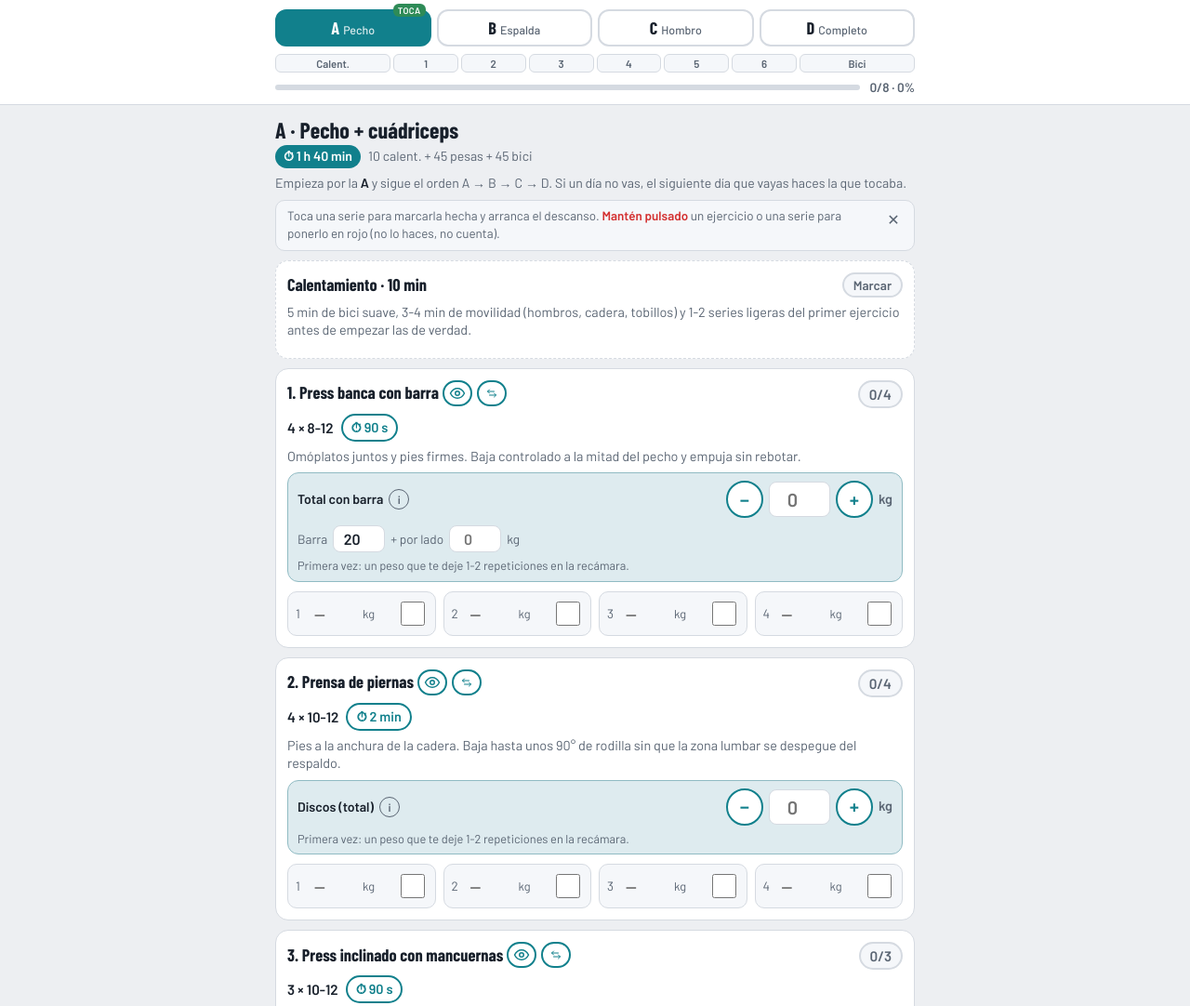
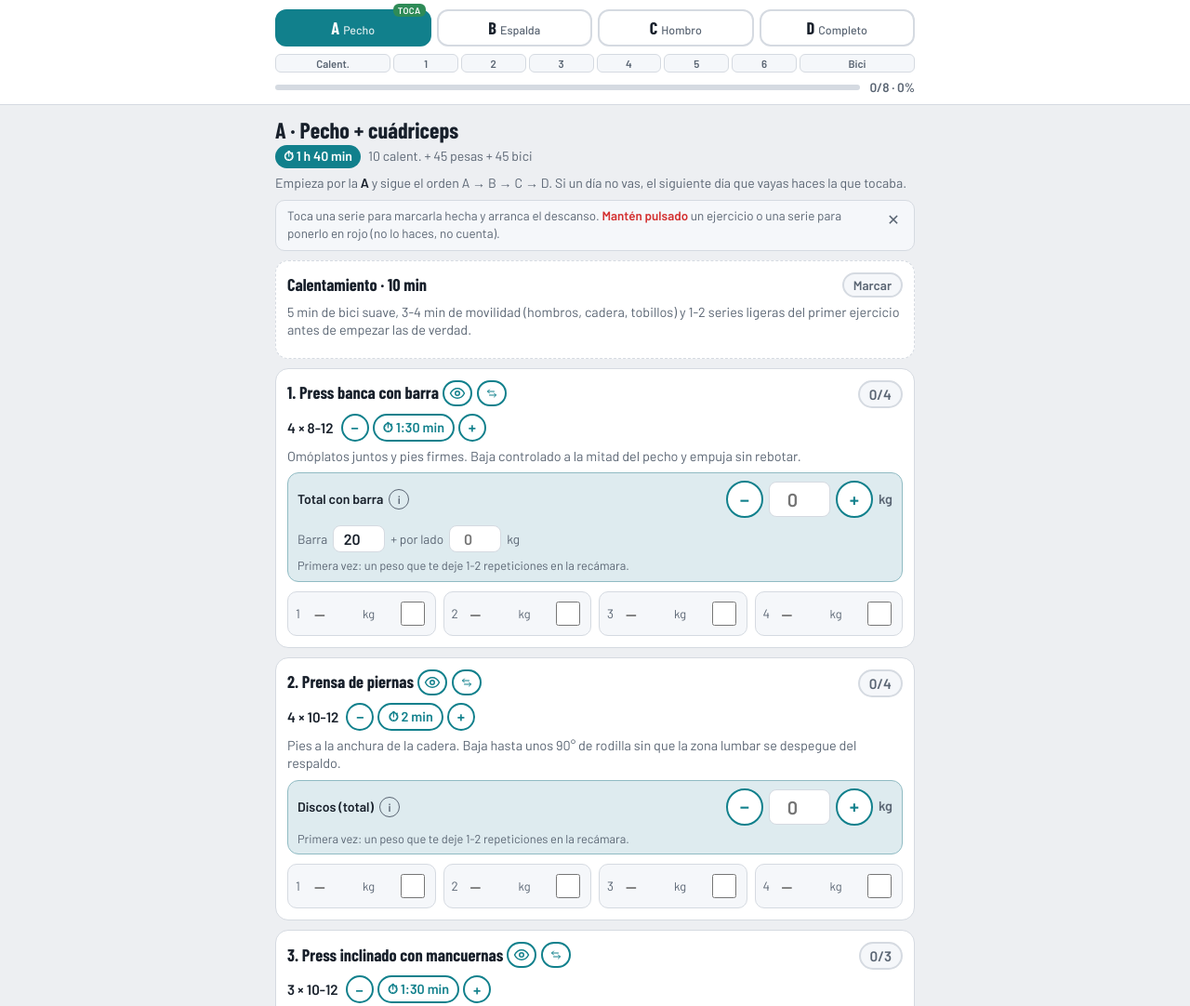
Before and after one commit to pupupi/rutina-gym, a plain HTML site: page index.html in a window 1280 px wide. Shown: the top 1082 px of the page at 93% size. Drawn offline with nearby package versions, Linux system fonts and the light colour scheme.

Commit message:
Descanso ajustable por ejercicio y recordado para cada rutina
Co-Authored-By: Claude Opus 5.5 <noreply@anthropic.com>
Claude-Session: https://claude.ai/code/session_015Ejaq5g85xWfBuJk1TEfsX

```diff
--- a/index.html
+++ b/index.html
@@ -208,6 +208,11 @@ nav button.next::after{top:-8px;right:4px}
 .whist{font-size:.8rem;margin-top:6px;line-height:1.3}
 .prev{font-size:.84rem;margin:0 0 8px}
 .sets{grid-template-columns:minmax(0,1fr) minmax(0,1fr);gap:8px}
+.rgrp{display:inline-flex;align-items:center;gap:4px}
+.rstep{width:30px;height:30px;border-radius:50%;border:2px solid var(--accent);background:transparent;color:var(--accent);font:700 1.05rem/1 Barlow,Arial,sans-serif;cursor:pointer;padding:0}
+.rstep:disabled{opacity:.35;cursor:default}
+.rreset{border:0;background:transparent;color:var(--muted);font:500 .82rem Barlow,Arial,sans-serif;cursor:pointer;padding:4px 2px;text-decoration:underline}
+.rreset[hidden]{display:none}
 .sets.one{grid-template-columns:minmax(0,1fr)}
 .set{min-height:48px;padding:6px 8px;gap:4px;cursor:pointer;min-width:0}
 .set input[type=number]{width:48px;min-width:0;font-size:1.1rem}
@@ -378,7 +383,7 @@ const INC = { mancuerna:2, barra:2.5, maquina:2.5, discos:5, corporal:2.5 };
    work: { id: {hist:[{kg,date}], bar} }           peso de trabajo de cada ejercicio
    ses:  { 'AAAA-MM-DD:A': { r, d, t, x:{ id:{skip, sets:[{st:'d'|'s', kg}]} }, m:{__warm,__cardio}, cmin } }
    Una serie hecha guarda el peso con el que se hizo y ya no cambia aunque cambies el peso de trabajo. */
-let state = { work:{}, ses:{} };
+let state = { work:{}, ses:{}, rest:{} };
 let store = null, saveTimer = null;
 const $ = s => document.querySelector(s);
 function localDate(d){ d = d || new Date(); return d.getFullYear()+'-'+String(d.getMonth()+1).padStart(2,'0')+'-'+String(d.getDate()).padStart(2,'0'); }
@@ -387,7 +392,11 @@ const fmt = v => Number(v).toLocaleString('es-ES');
 const fdate = s => { const [y,m,d] = s.split('-'); return d+'/'+m; };
 const WD = ['Dom','Lun','Mar','Mié','Jue','Vie','Sáb'];
 const wday = s => { const [y,m,d] = s.split('-').map(Number); return WD[new Date(y,m-1,d).getDay()]; };
-const restSecs = rest => rest.includes('min') ? parseFloat(rest)*60 : parseFloat(rest);
+const restSecs = rest => typeof rest === 'number' ? rest : rest.includes('min') ? parseFloat(rest)*60 : parseFloat(rest);
+/* Descanso de un hueco: el que hayas elegido (se recuerda) o el del programa */
+const REST_STEP = 15, REST_MIN = 15, REST_MAX = 300;
+const slotRest = slotDef => (state.rest && state.rest[slotDef.k]) || restSecs(slotDef.rest);
+const fmtRest = s => s < 60 ? s + ' s' : (s % 60 ? Math.floor(s/60) + ':' + String(s%60).padStart(2,'0') + ' min' : (s/60) + ' min');
 
 function setStatus(t){ const el = $('#status'); if (el) el.textContent = t; }
 function scheduleSave(){
@@ -524,12 +533,13 @@ function render(){
   const ses = state.ses[sesKey(rk)] || {r:rk, d:today, t:0, x:{}, m:{}};
   const S = () => getSes(rk);   // crea la sesión solo cuando se marca algo
 
+  const ses0 = state.ses[sesKey(rk)] || {x:{}};
   /* Cabecera */
   const head = document.createElement('div'); head.className = 'dayhead';
   head.innerHTML = '<h2></h2><p></p>';
   head.querySelector('h2').textContent = rk + ' · ' + routine.title;
   let secs = 0;
-  for (const it of routine.items) secs += it.s*45 + (it.s-1)*restSecs(it.rest) + 90;
+  for (const it of routine.items){ const ns = slotSets(it, ((ses0.x||{})[it.k]||{}).use); secs += ns*45 + (ns-1)*slotRest(it) + 90; }
   const pesas = Math.round(secs/60/5)*5;
   const totalMin = WARM_MIN + pesas + routine.cardio.min;
   const hh = Math.floor(totalMin/60), mm = totalMin % 60;
@@ -651,8 +661,35 @@ function render(){
     meta.querySelector('b').textContent = isReps ? it.s + ' serie ' + it.r : it.s + ' × ' + it.r;
     meta.querySelector('span').title = isReps ? it.s + ' serie con todas las repeticiones que puedas' : it.s + ' series de ' + it.r + ' repeticiones';
     const tb = document.createElement('button'); tb.type = 'button'; tb.className = 'timer';
-    tb.textContent = '⏱ ' + it.rest; tb.setAttribute('aria-label','Descanso de ' + it.rest); tb.addEventListener('click', () => startTimer(tb, it.rest));
-    meta.append(tb); sec.appendChild(meta);
+    const defRest = restSecs(slotDef.rest);
+    let restNow = slotRest(slotDef);
+    tb.addEventListener('click', () => startTimer(tb, restNow));
+    const rm = document.createElement('button'); rm.type = 'button'; rm.className = 'rstep'; rm.textContent = '−';
+    const rp = document.createElement('button'); rp.type = 'button'; rp.className = 'rstep'; rp.textContent = '+';
+    const rr = document.createElement('button'); rr.type = 'button'; rr.className = 'rreset';
+    rm.setAttribute('aria-label','Menos descanso'); rp.setAttribute('aria-label','Más descanso');
+    const paintRest = () => {
+      const lbl = '⏱ ' + fmtRest(restNow);
+      tb.dataset.label = lbl;
+      if (!tb.classList.contains('run')) tb.textContent = lbl;
+      tb.setAttribute('aria-label','Descanso de ' + fmtRest(restNow) + '. Pulsa para empezar');
+      rm.disabled = restNow <= REST_MIN; rp.disabled = restNow >= REST_MAX;
+      rr.hidden = restNow === defRest;
+      rr.textContent = '↺ ' + fmtRest(defRest);
+      rr.title = 'Volver al descanso del programa (' + fmtRest(defRest) + ')';
+    };
+    const setRest = v => {
+      restNow = Math.min(REST_MAX, Math.max(REST_MIN, v));
+      state.rest = state.rest || {};
+      if (restNow === defRest) delete state.rest[slotDef.k]; else state.rest[slotDef.k] = restNow;
+      paintRest(); scheduleSave();
+    };
+    rm.addEventListener('click', () => setRest(restNow - REST_STEP));
+    rp.addEventListener('click', () => setRest(restNow + REST_STEP));
+    rr.addEventListener('click', () => setRest(defRest));
+    const rgrp = document.createElement('span'); rgrp.className = 'rgrp'; rgrp.append(rm, tb, rp);
+    paintRest();
+    meta.append(rgrp, rr); sec.appendChild(meta);
 
     const p = document.createElement('p'); p.className = 'tip'; p.textContent = it.tip; sec.appendChild(p);
 
@@ -777,7 +814,7 @@ function render(){
         }
         touch(ses); paintAll(); scheduleSave();
         // Al completar una serie arranca el descanso de este ejercicio
-        if (c.checked) restartTimer(tb, it.rest);
+        if (c.checked) restartTimer(tb, restNow);
       });
       s.lpAction = () => {
         const ses = S(); const e = getEx(ses, slot);
@@ -866,7 +903,7 @@ function render(){
     '<li><b>Máquina ocupada o estropeada:</b> pulsa el botón de flechas ⇄ y elige otra opción del mismo grupo. Solo cambia para la sesión de hoy; la próxima vez vuelve a salir la principal.</li>' +
     '<li><b>Para tonificar</b> lo que marca la diferencia es ir subiendo peso poco a poco y acompañarlo de la alimentación: una ligera reducción de calorías y proteína en cada comida (unos 1,6 g por kg de peso al día, en tu caso unos 130 g).</li>' +
     '<li><b>Si no llegas</b> al número bajo del rango en dos sesiones seguidas, baja un escalón de peso.</li>' +
-    '<li><b>Descansos:</b> respétalos en los ejercicios grandes (2 min); en los pequeños puedes ir algo más rápido.</li>' +
+    '<li><b>Descansos:</b> respétalos en los ejercicios grandes (2 min); en los pequeños puedes ir algo más rápido. Con <b>−</b> y <b>+</b> junto al reloj lo cambias de 15 en 15 s; se recuerda para la próxima vez que hagas esa rutina, y con ↺ vuelves al del programa.</li>' +
     '<li><b>Bici después de las pesas</b>, no antes: así llegas fresco a los ejercicios de fuerza.</li>' +
     '<li><b>Cada 6-8 semanas</b>, haz una semana más suave (2 series por ejercicio en vez de 3-4) para recuperar.</li>' +
     '</ul>';
@@ -1058,7 +1095,7 @@ function importData(file){
     try{
       const obj = JSON.parse(r.result);
       const d = obj && obj.datos ? obj.datos : obj;
-      if (!d || typeof d !== 'object' || (!d.ses && !d.work)) throw new Error('formato');
+      if (!d || typeof d !== 'object' || (!d.ses && !d.work && !d.rest)) throw new Error('formato');
       state = clean(d);
       if (store) store.save(state);
       render();
@@ -1071,7 +1108,7 @@ function importData(file){
 /* ===================== GUARDADO ===================== */
 function clean(s){
   s = s && typeof s === 'object' ? s : {};
-  const out = { work: s.work || {}, ses: s.ses || {} };
+  const out = { work: s.work || {}, ses: s.ses || {}, rest: s.rest || {} };
   // Conserva las sesiones de los últimos 120 días (máx. 80)
   const cutoff = localDate(new Date(Date.now() - 120*864e5));
   const keys = Object.keys(out.ses).filter(k => k.slice(0,10) >= cutoff).sort().reverse().slice(0, 80);
--- a/sw.js
+++ b/sw.js
@@ -1,5 +1,5 @@
 /* Service worker: guarda la app en el móvil para que abra sin conexión. */
-const CACHE = 'rutina-gym-v3';
+const CACHE = 'rutina-gym-v4';
 const SHELL = ['./', 'index.html', 'manifest.webmanifest', 'icon-180.png', 'icon-192.png', 'icon-512.png'];
 
 self.addEventListener('install', e => {
```
